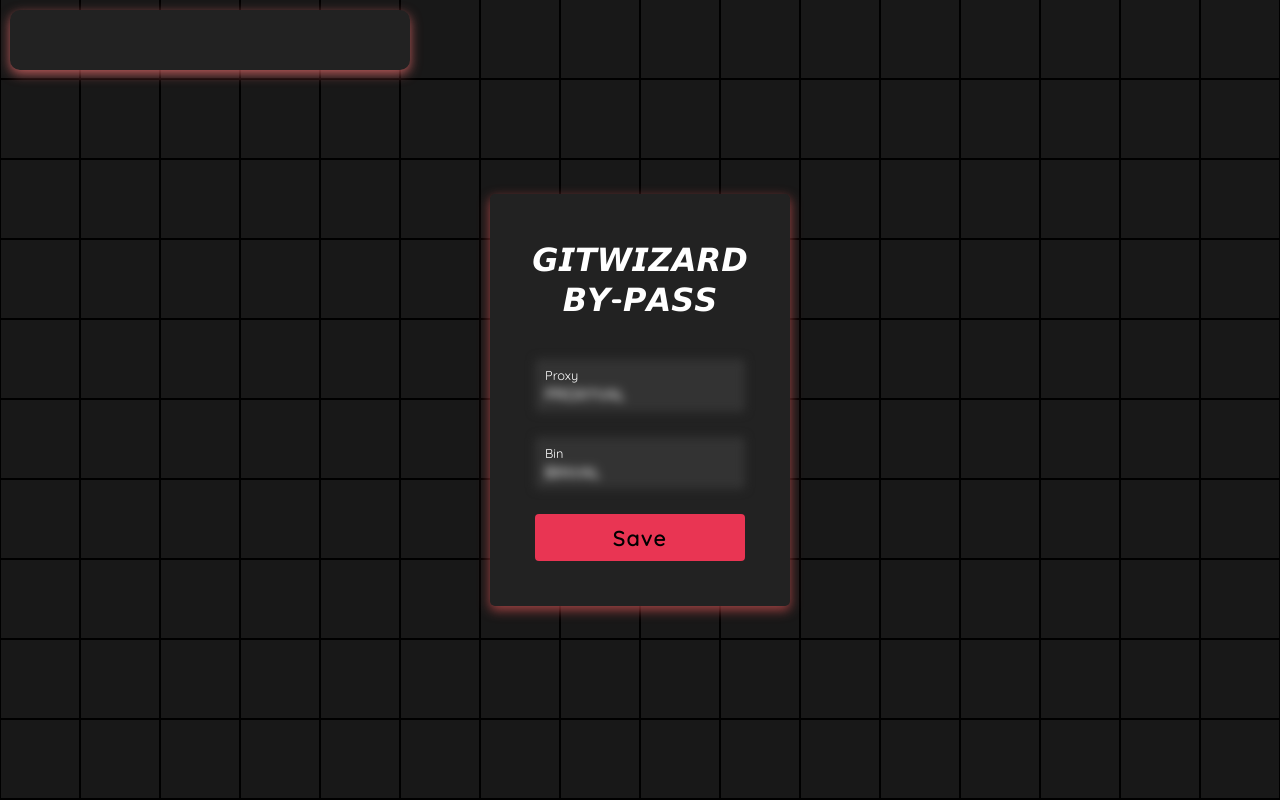
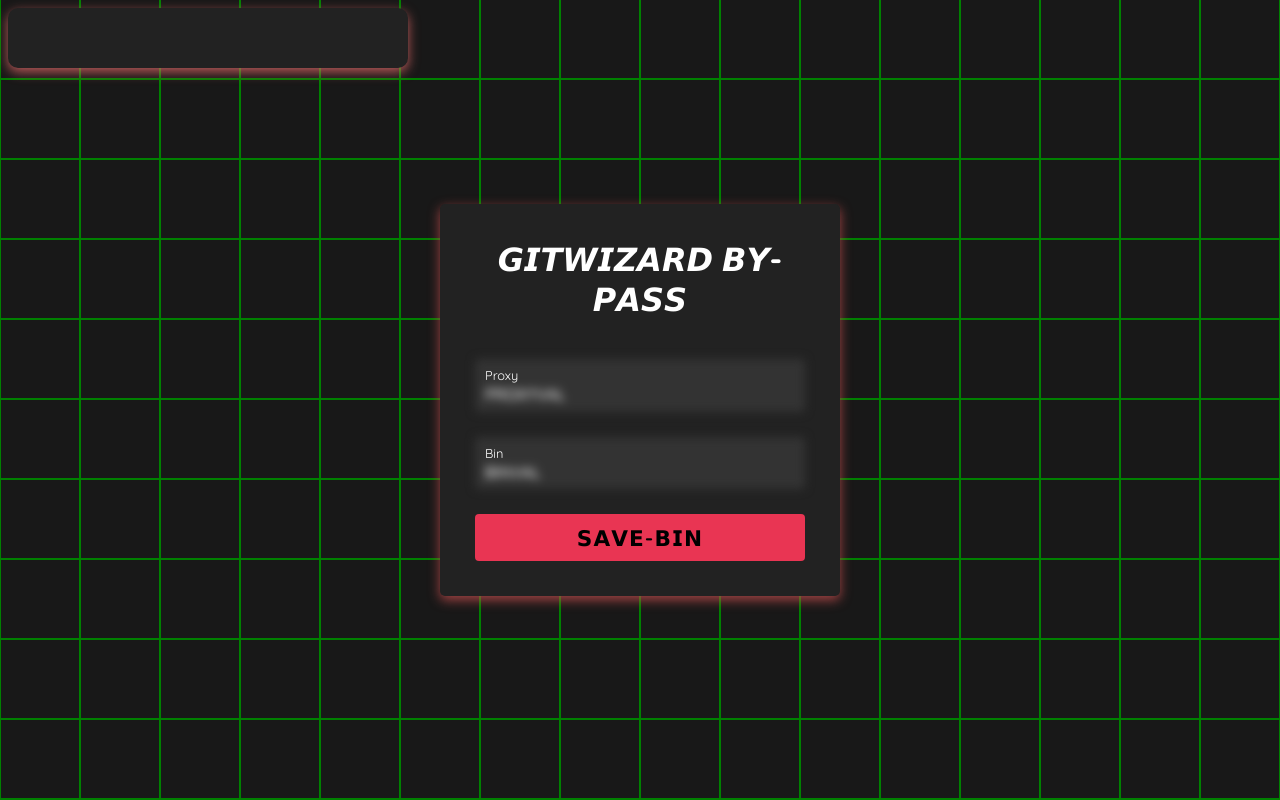
Before and after one commit to DAXXTEAM/v3, a plain HTML site: page site/settings.html in a window 1280 px wide. Drawn offline with Linux system fonts and the light colour scheme; no server answers.

Commit message:
Update settings.html

```diff
--- a/site/settings.html
+++ b/site/settings.html
@@ -23,7 +23,7 @@
       justify-content: center;
       align-items: center;
       min-height: 100vh;
-      background: #000;
+      background: green;
     }
 
     section {
@@ -77,8 +77,8 @@
       font-family: monospace;
       background: #222;
 
-      top: 10px;
-      left: 10px;
+      top: 8px;
+      left: 8px;
       width: 400px;
       max-height: 340px;
       z-index: 1000;
@@ -89,13 +89,13 @@
 
     section .settings {
       position: absolute;
-      width: 300px;
+      width: 400px;
       background: #222;
       z-index: 1000;
       display: flex;
       justify-content: center;
       align-items: center;
-      padding: 45px;
+      padding: 35px;
       border-radius: 5px;
       box-shadow: 0 4px 12px rgba(196, 78, 78, 0.8);
     }
@@ -233,7 +233,7 @@
             <i>Bin</i>
           </div>
           <div class="inputBox">
-            <input type="submit" class="submit-button" value="Save">
+            <input type="submit" class="submit-button" value="𝗦𝗔𝗩𝗘-𝗕𝗜𝗡">
           </div>
         </form>
       </div>
```
